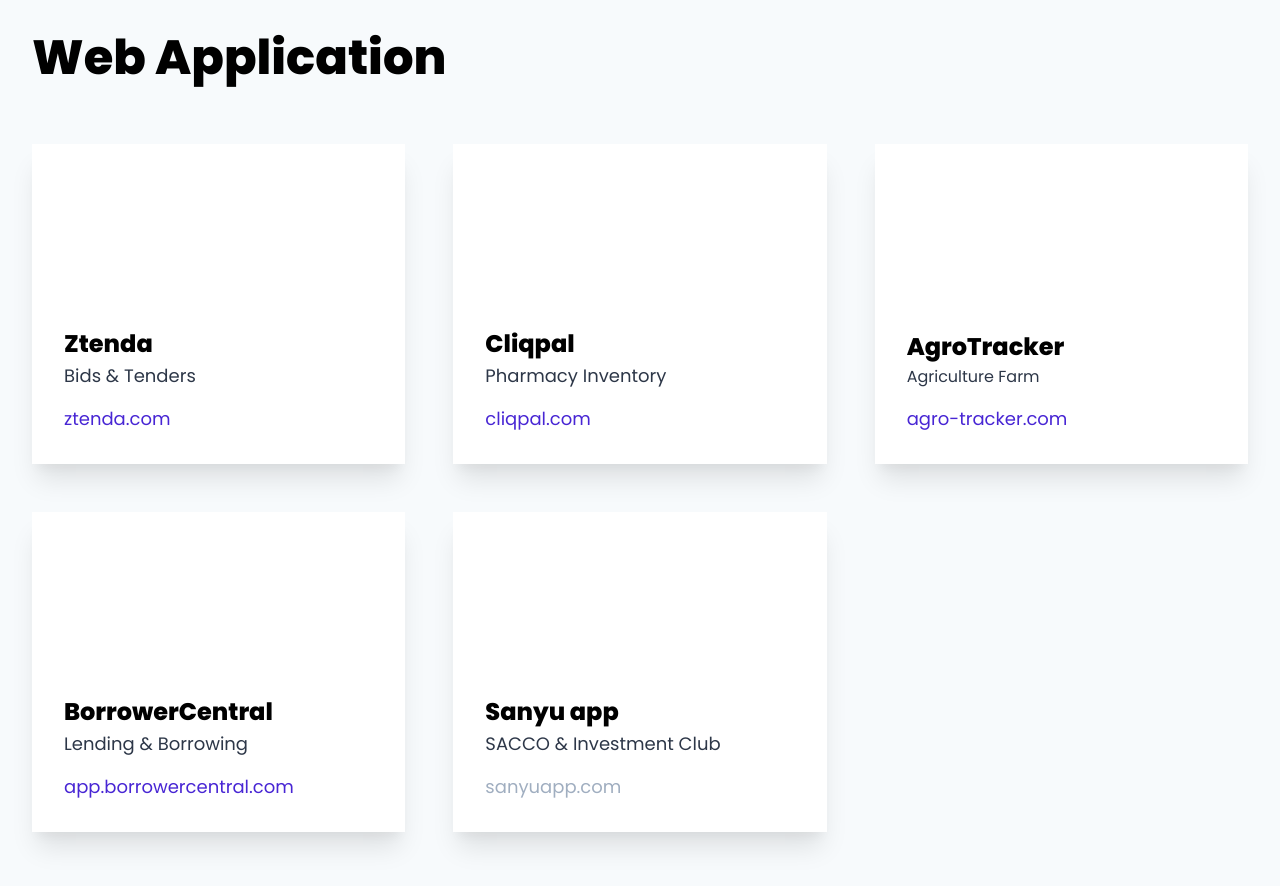
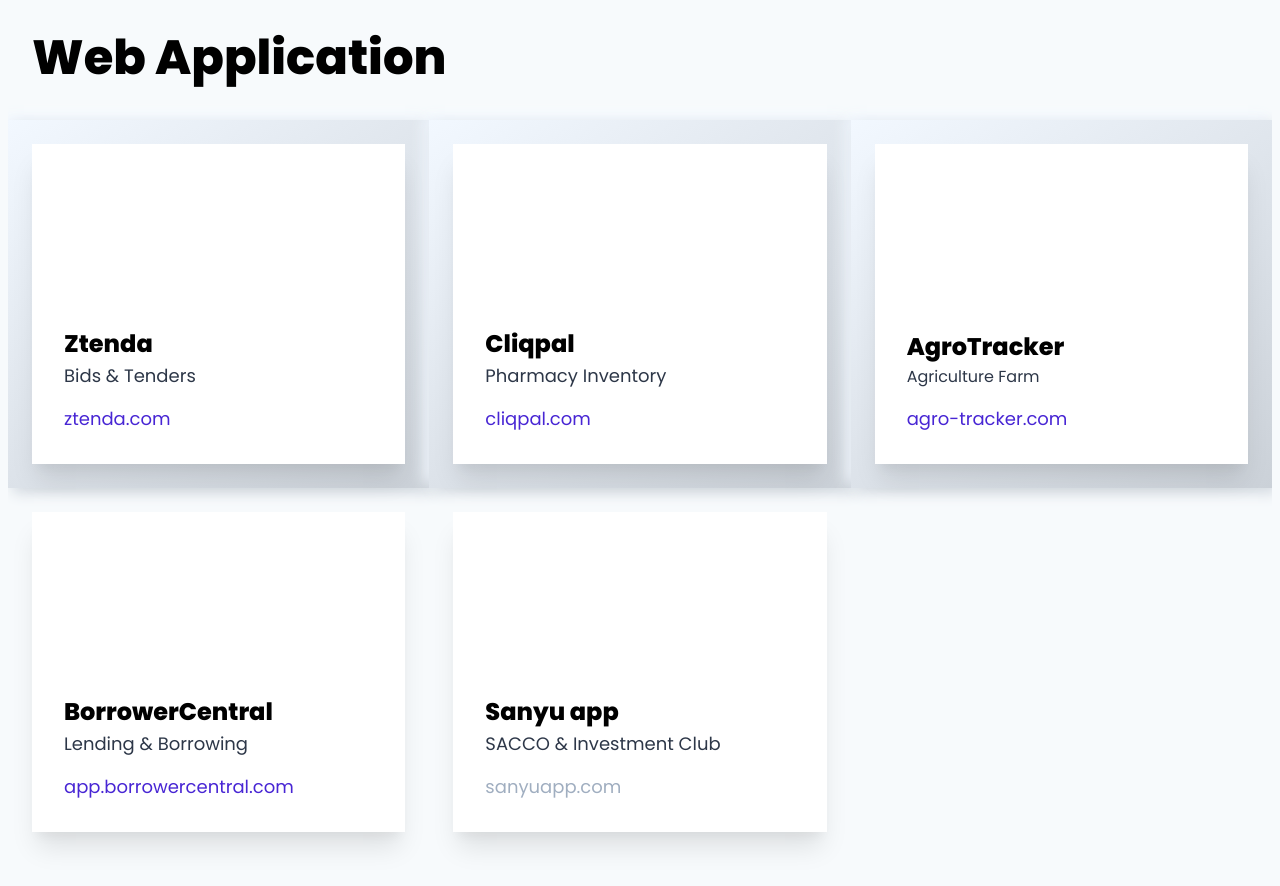
Before and after one commit to kimulisiraj/iamsiraj, a Nuxt app: page /work in a window 1280 px wide. Shown: the part 900-1786 px from the top of the page. Built offline with nearby package versions, Linux system fonts and the light colour scheme.

Commit message:
nuemorphis work

```diff
--- a/assets/css/defaults.css
+++ b/assets/css/defaults.css
@@ -50,3 +50,9 @@
   }
 
 }
+
+.box {
+  background: linear-gradient(145deg, #f2f8ff, #cbd1d8);
+  box-shadow:  5px 5px 13px #d2d8df, -5px -5px 13px #f2f8ff;
+  box-shadow:  5px 5px 13px #d2d8df, -5px -5px 13px #f2f8ff;
+}
--- a/pages/work.vue
+++ b/pages/work.vue
@@ -25,7 +25,7 @@
       </h2>
       <div class="flex flex-wrap -mx-6 overflow-x-hidden py-8">
         <!--ztenda-->
-        <div class="w-full md:w-1/3 p-6">
+        <div class="w-full md:w-1/3 p-6 box">
           <div class="flex shadow-xl bg-white h-80 block p-8">
             <div class="mt-auto">
               <h4 class="font-extrabold text-xl md:text-2xl">
@@ -42,7 +42,7 @@
         </div>
 
         <!--cliqpal-->
-        <div class="w-full md:w-1/3 p-6">
+        <div class="w-full md:w-1/3 p-6 box">
           <div class="flex shadow-xl bg-white h-80 block p-8">
             <div class="mt-auto">
               <h4 class="font-extrabold text-xl md:text-2xl">
@@ -59,7 +59,7 @@
         </div>
 
         <!--agrotracker-->
-        <div class="w-full md:w-1/3 p-6">
+        <div class="w-full md:w-1/3 p-6 box">
           <div class="flex shadow-xl bg-white h-80 block p-8">
             <div class="mt-auto">
               <h4 class="font-extrabold text-xl md:text-2xl">
```
Also changed, not shown: assets/svg/ztenda.svg (added).
